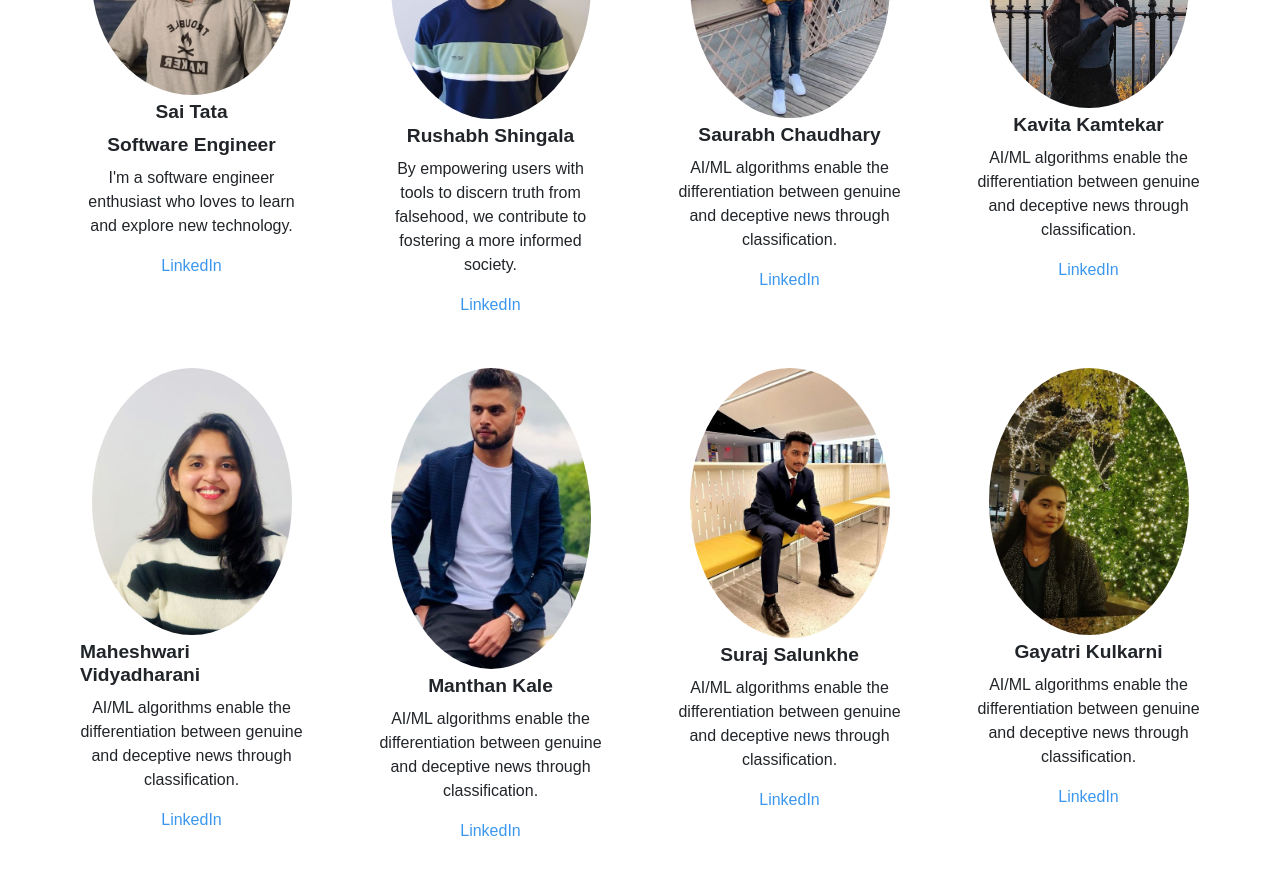
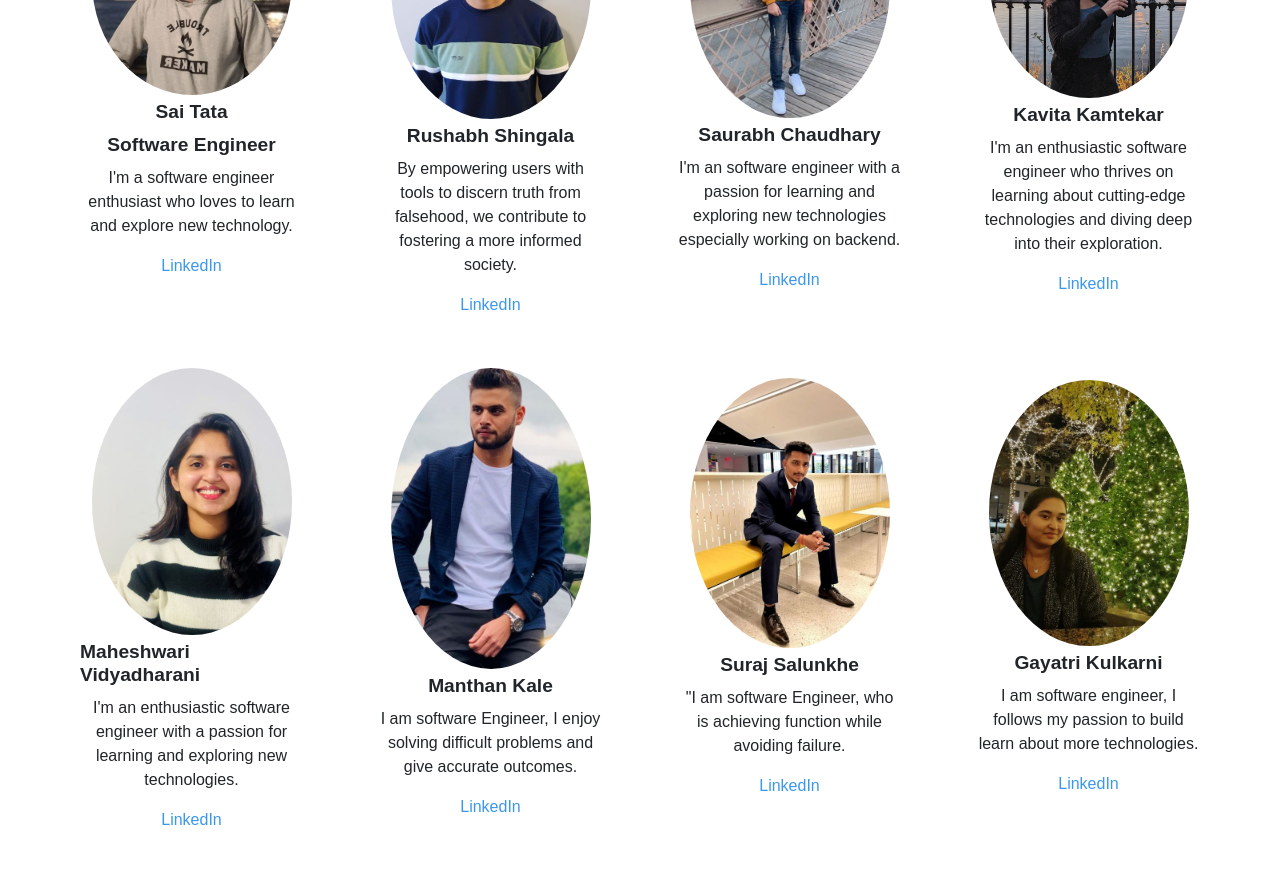
Before and after one commit to Saitata7/2024S-JusticeLeague, a React (Create React App) app in the folder source_code/: page / in a window 1280 px wide. Shown: the part 3360-4234 px from the top of the page. Built offline with nearby package versions, Linux system fonts and the light colour scheme; no server answers; a web font is replaced by a local one.

Commit message:
Update description for our team in contribution page

```diff
--- a/source_code/src/components/contribution/index.js
+++ b/source_code/src/components/contribution/index.js
@@ -30,62 +30,57 @@ const Contribution = () => {
           By empowering users with tools to discern truth from falsehood,
           we contribute to fostering a more informed society.
          </ServicesP>
-         <ServicesA href="https://www.linkedin.com/in/saitata/" target="_blank">LinkedIn</ServicesA>
+         <ServicesA href="linkedin.com/in/rushabhshingala594551170" target="_blank">LinkedIn</ServicesA>
         </ServicesCard>
         <ServicesCard>
           <ServicesIcon src={Saurabh} />
           <ServicesH2>Saurabh Chaudhary</ServicesH2>
 
           <ServicesP>
-          AI/ML algorithms enable the differentiation between genuine
-          and deceptive news through classification.
+          I'm an software engineer with a passion for learning and exploring new technologies especially working on backend.
           </ServicesP>
-          <ServicesA href="https://www.linkedin.com/in/saitata/" target="_blank">LinkedIn</ServicesA>
+          <ServicesA href="https://www.linkedin.com/in/saurabh-chaudhary-8323982b2?utm_source=share&utm_campaign=share_via&utm_content=profile&utm_medium=ios_app" target="_blank">LinkedIn</ServicesA>
         </ServicesCard>
         <ServicesCard>
           <ServicesIcon src={kavita} />
           <ServicesH2>Kavita Kamtekar</ServicesH2>
           <ServicesP>
-          AI/ML algorithms enable the differentiation between genuine
-          and deceptive news through classification.
+          I'm an enthusiastic software engineer who thrives on learning about
+          cutting-edge technologies and diving deep into their exploration.
           </ServicesP>
-          <ServicesA href="https://www.linkedin.com/in/saitata/" target="_blank">LinkedIn</ServicesA>
+          <ServicesA href="https://www.linkedin.com/in/kavita-kamtekar/" target="_blank">LinkedIn</ServicesA>
         </ServicesCard>
         <ServicesCard>
           <ServicesIcon src={Maheshwari} />
           <ServicesH2>Maheshwari Vidyadharani</ServicesH2>
           <ServicesP>
-          AI/ML algorithms enable the differentiation between genuine
-          and deceptive news through classification.
+          I'm an enthusiastic software engineer with a passion for learning and exploring new technologies.
           </ServicesP>
-          <ServicesA href="https://www.linkedin.com/in/saitata/" target="_blank">LinkedIn</ServicesA>
+          <ServicesA href="https://www.linkedin.com/in/maheswari-vidyadharani-013736253/" target="_blank">LinkedIn</ServicesA>
         </ServicesCard>
         <ServicesCard>
           <ServicesIcon src={Manthan} />
           <ServicesH2>Manthan Kale</ServicesH2>
           <ServicesP>
-          AI/ML algorithms enable the differentiation between genuine
-          and deceptive news through classification.
+          I am software Engineer, I enjoy solving difficult problems and give accurate outcomes.
           </ServicesP>
-          <ServicesA href="https://www.linkedin.com/in/saitata/" target="_blank">LinkedIn</ServicesA>
+          <ServicesA href="https://www.linkedin.com/in/m-pankaj-kale-1a0963217?utm_source=share&utm_campaign=share_via&utm_content=profile&utm_medium=ios_app" target="_blank">LinkedIn</ServicesA>
         </ServicesCard>
         <ServicesCard>
           <ServicesIcon src={Suraj} />
           <ServicesH2>Suraj Salunkhe</ServicesH2>
           <ServicesP>
-          AI/ML algorithms enable the differentiation between genuine
-          and deceptive news through classification.
+          "I am software Engineer, who is achieving function while avoiding failure.
           </ServicesP>
-          <ServicesA href="https://www.linkedin.com/in/saitata/" target="_blank">LinkedIn</ServicesA>
+          <ServicesA href="https://www.linkedin.com/in/suraj-salunkhe-8300b8169?utm_source=share&utm_campaign=share_via&utm_content=profile&utm_medium=ios_app" target="_blank">LinkedIn</ServicesA>
         </ServicesCard>
         <ServicesCard>
           <ServicesIcon src={Gayatri} />
           <ServicesH2>Gayatri Kulkarni</ServicesH2>
           <ServicesP>
-          AI/ML algorithms enable the differentiation between genuine
-          and deceptive news through classification.
+          I am software engineer, I follows my passion to build learn about more technologies.
           </ServicesP>
-          <ServicesA href="https://www.linkedin.com/in/saitata/" target="_blank">LinkedIn</ServicesA>
+          <ServicesA href="https://www.linkedin.com/in/gayatri-kishor-kulkarni-56468a217?utm_source=share&utm_campaign=share_via&utm_content=profile&utm_medium=android_app" target="_blank">LinkedIn</ServicesA>
         </ServicesCard>
       </ServicesWrapper>
     </ServicesContainer>
```
